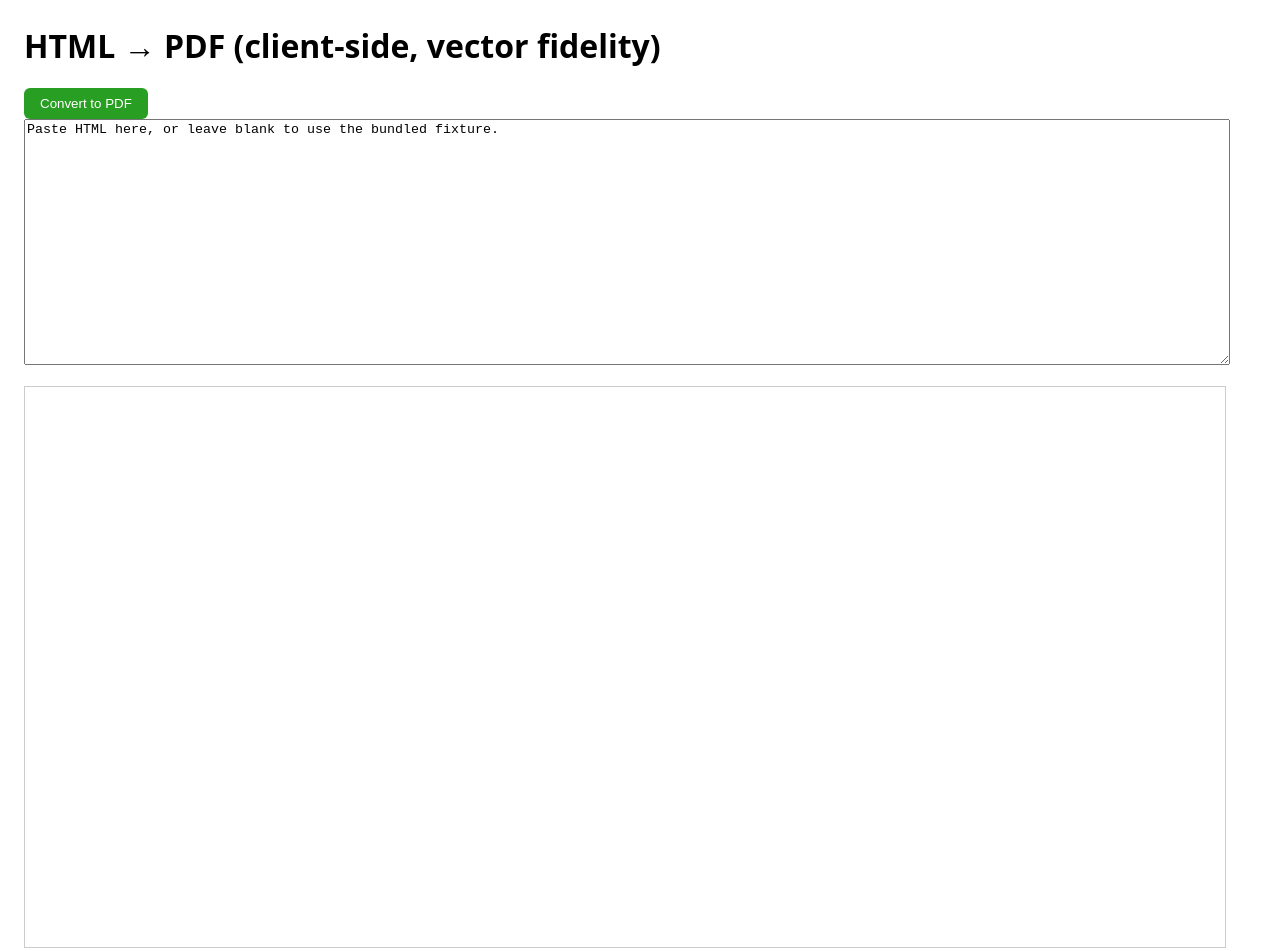
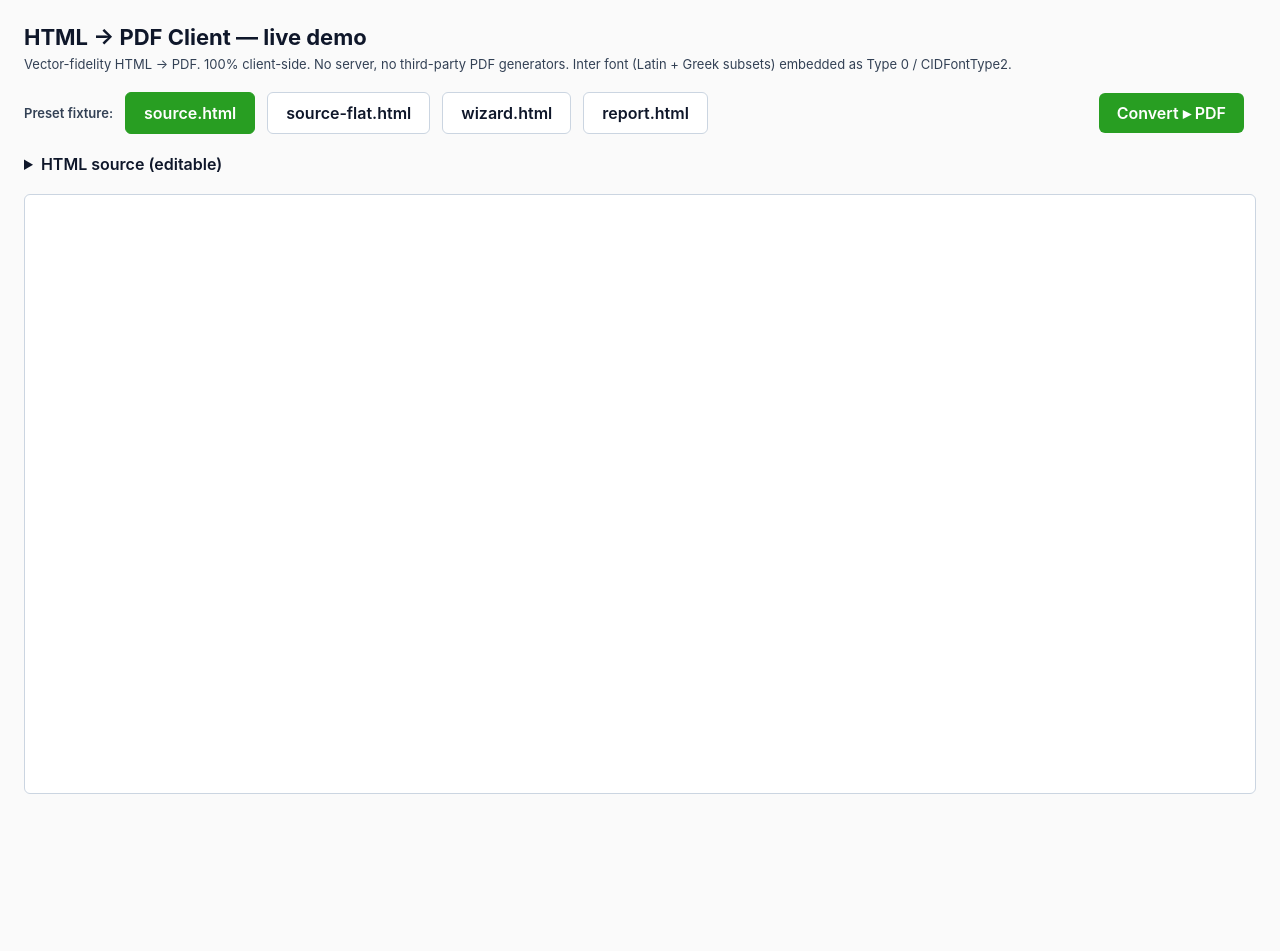
Before and after one commit to RandazzoMaxime/DOMinate, a website: page demo/index.html in a window 1280 px wide. After the commit the page ends 822 px from the top, so only its background shows below. Drawn offline with Linux system fonts and the light colour scheme.

Commit message:
demo: improved live demo with fixture selector + viewport awareness
- 4 preset buttons load the reference fixtures with their correct viewport
- Editable textarea exposes the source HTML
- Status shows KB / ms / viewport on success
- Auto-loads source.html on first visit

```diff
--- a/demo/index.html
+++ b/demo/index.html
@@ -1,48 +1,93 @@
 <!DOCTYPE html>
 <html lang="en">
 <head>
-<meta charset="UTF-8">
-<title>HTML→PDF Client — Live Demo</title>
+<meta charset="UTF-8" />
+<title>HTML → PDF Client — Live Demo</title>
 <style>
-  body { font-family: system-ui, sans-serif; margin: 24px; max-width: 1200px; }
-  textarea { width: 100%; height: 240px; font-family: ui-monospace, monospace; }
-  button { padding: 8px 16px; background: #289e22; color: #fff; border: 0; border-radius: 6px; cursor: pointer; }
-  iframe { width: 100%; height: 70vh; border: 1px solid #ccc; margin-top: 16px; }
-  .row { display: flex; gap: 12px; align-items: center; }
+  :root { --green: #289e22; --green-strong: #1f7a1c; --slate-100: #f1f5f9; --slate-300: #cbd5e1; --slate-700: #334155; --slate-900: #0f172a; }
+  * { box-sizing: border-box; }
+  body { font-family: 'Inter', system-ui, sans-serif; margin: 0; padding: 24px; max-width: 1400px; color: var(--slate-900); background: #fafafa; }
+  h1 { font-size: 22px; font-weight: 700; margin: 0 0 6px 0; }
+  .sub { color: var(--slate-700); font-size: 13px; margin-bottom: 20px; }
+  .controls { display: flex; gap: 12px; align-items: center; flex-wrap: wrap; margin-bottom: 12px; }
+  button { padding: 10px 18px; font: inherit; background: var(--green); color: #fff; border: 0; border-radius: 6px; cursor: pointer; font-weight: 600; }
+  button:hover { background: var(--green-strong); }
+  button.secondary { background: #fff; color: var(--slate-900); border: 1px solid var(--slate-300); }
+  button.secondary:hover { background: var(--slate-100); }
+  button.active { background: var(--green); color: #fff; border-color: var(--green); }
+  textarea { width: 100%; height: 180px; font: 12px ui-monospace, monospace; padding: 10px; border: 1px solid var(--slate-300); border-radius: 6px; }
+  iframe { width: 100%; height: 75vh; border: 1px solid var(--slate-300); border-radius: 6px; margin-top: 12px; background: #fff; }
+  #status { color: var(--slate-700); font-size: 12px; }
+  #status.ok { color: var(--green-strong); font-weight: 600; }
+  .grid { display: grid; grid-template-columns: 1fr; gap: 12px; }
+  details summary { cursor: pointer; font-weight: 600; padding: 8px 0; }
 </style>
 </head>
 <body>
-<h1>HTML → PDF (client-side, vector fidelity)</h1>
-<div class="row">
-  <button id="run">Convert to PDF</button>
+  <h1>HTML → PDF Client — live demo</h1>
+  <div class="sub">Vector-fidelity HTML → PDF. 100% client-side. No server, no third-party PDF generators.
+   Inter font (Latin + Greek subsets) embedded as Type 0 / CIDFontType2.</div>
+
+  <div class="controls">
+    <span style="font-size:13px;color:var(--slate-700);font-weight:600;">Preset fixture:</span>
+    <button class="secondary" data-fixture="source">source.html</button>
+    <button class="secondary" data-fixture="source-flat">source-flat.html</button>
+    <button class="secondary" data-fixture="wizard">wizard.html</button>
+    <button class="secondary" data-fixture="report">report.html</button>
+    <span style="flex:1;"></span>
+    <button id="run">Convert ▸ PDF</button>
     <span id="status"></span>
   </div>
-<textarea id="input">Paste HTML here, or leave blank to use the bundled fixture.</textarea>
-<iframe id="preview"></iframe>
+
+  <details>
+    <summary>HTML source (editable)</summary>
+    <textarea id="input">&lt;!-- HTML will load here when you click a fixture, or paste your own. --&gt;</textarea>
+  </details>
+
+  <iframe id="preview" title="PDF output"></iframe>
 
   <script type="module">
     import { htmlToPdf } from '../src/index.js';
 
-  document.getElementById('run').addEventListener('click', async () => {
-    const status = document.getElementById('status');
-    status.textContent = 'rendering...';
-    const t0 = performance.now();
+    const FIXTURES = {
+      'source':      { url: '../reference/source.html',      viewport: { width: 1123, height: 794  } },
+      'source-flat': { url: '../reference/source-flat.html', viewport: { width: 1123, height: 794  } },
+      'wizard':      { url: '../reference/wizard.html',      viewport: { width: 1600, height: 1280 } },
+      'report':      { url: '../reference/report.html',      viewport: { width: 1123, height: 794  } },
+    };
+    let activeFixture = 'source';
 
-    let html = document.getElementById('input').value.trim();
-    if (!html || html.startsWith('Paste HTML')) {
-      html = await fetch('../reference/source.html').then(r => r.text());
+    async function loadFixture(name) {
+      activeFixture = name;
+      document.querySelectorAll('[data-fixture]').forEach(b => b.classList.toggle('active', b.dataset.fixture === name));
+      const text = await fetch(FIXTURES[name].url).then(r => r.text());
+      document.getElementById('input').value = text;
     }
 
-    const bytes = await htmlToPdf(html, {
-      pageSize: 'A4',
-      orientation: 'landscape',
-      margin: 0,
-    });
-
+    async function convert() {
+      const status = document.getElementById('status');
+      status.classList.remove('ok');
+      status.textContent = 'rendering…';
+      const t0 = performance.now();
+      const html = document.getElementById('input').value;
+      const vp = (FIXTURES[activeFixture] && FIXTURES[activeFixture].viewport) || { width: 1123, height: 794 };
+      try {
+        const bytes = await htmlToPdf(html, { viewport: vp });
         const blob = new Blob([bytes], { type: 'application/pdf' });
         document.getElementById('preview').src = URL.createObjectURL(blob);
-    status.textContent = `${(bytes.byteLength / 1024).toFixed(1)} KB · ${(performance.now() - t0).toFixed(0)} ms`;
-  });
+        status.classList.add('ok');
+        status.textContent = `${(bytes.byteLength / 1024).toFixed(1)} KB · ${(performance.now() - t0).toFixed(0)} ms · viewport ${vp.width}×${vp.height}`;
+      } catch (err) {
+        status.textContent = 'error: ' + err.message;
+        console.error(err);
+      }
+    }
+
+    document.querySelectorAll('[data-fixture]').forEach(b => b.addEventListener('click', () => loadFixture(b.dataset.fixture)));
+    document.getElementById('run').addEventListener('click', convert);
+
+    // Auto-load source on first visit
+    loadFixture('source');
   </script>
 </body>
 </html>
```
Lines whose indentation alone changed are shown as unchanged.
